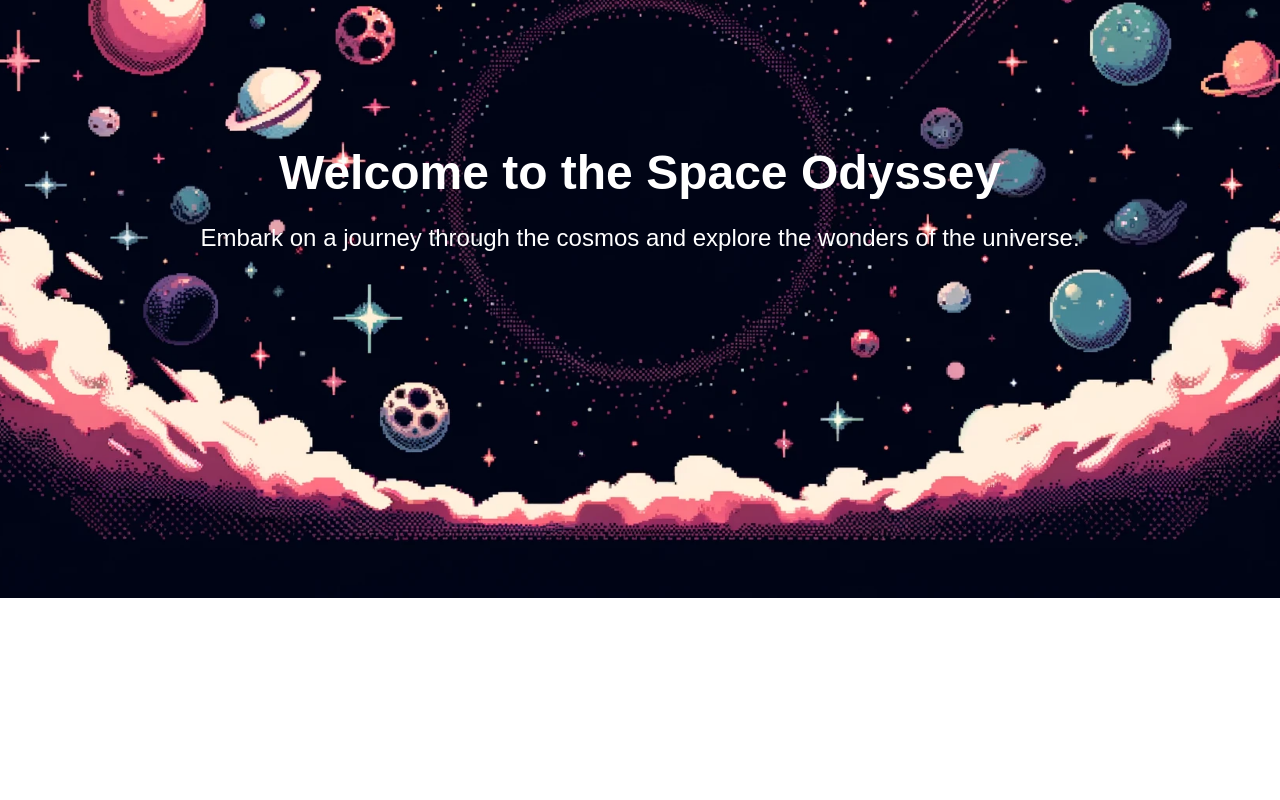
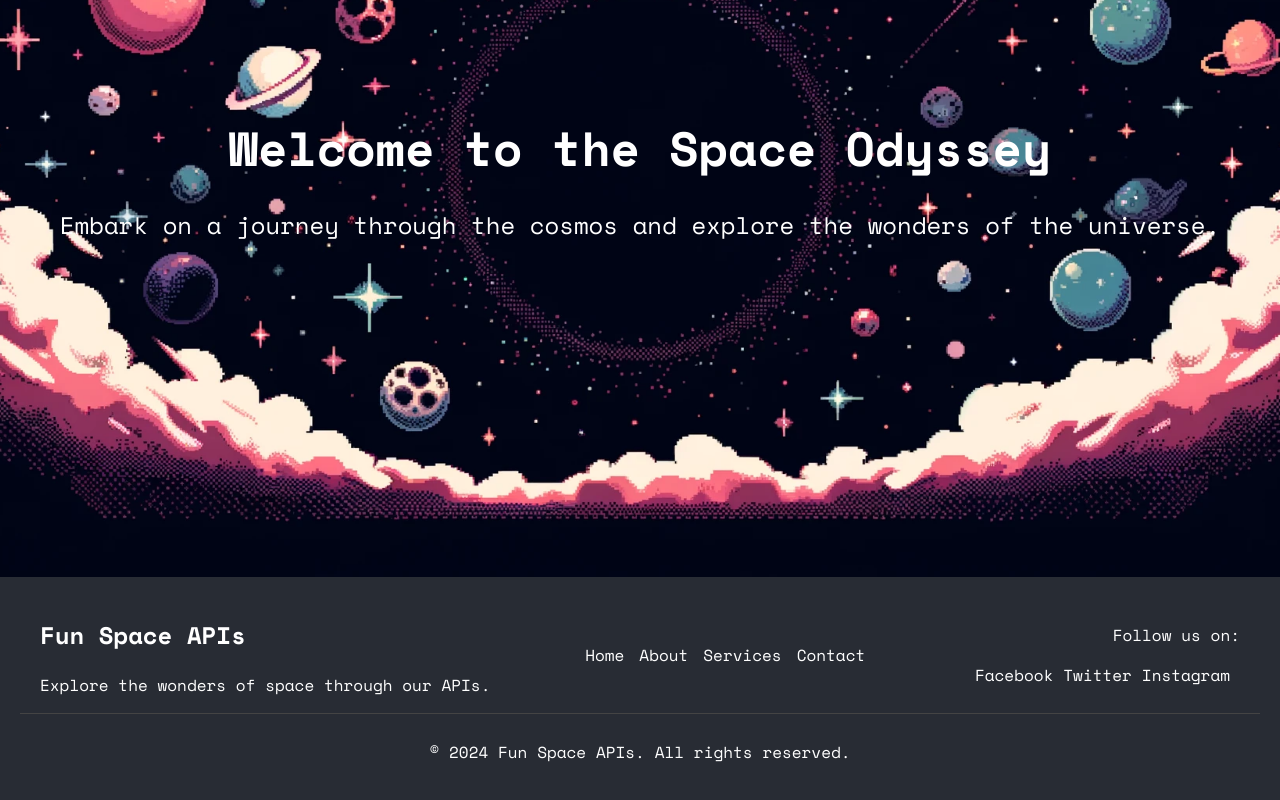
Before and after one commit to YamesYamerson/nasa-fun-app, a React (Create React App) app: page / in a window 1280 px wide. Shown: the part 299-1099 px from the top of the page. Before the commit the page ends 897 px from the top, so only its background shows below. Built offline with nearby package versions, Linux system fonts and the light colour scheme.

Commit message:
fix: potd page
fixed loading animation and scaling on the potd page

```diff
--- /dev/null
+++ b/src/components/Footer.css
@@ -0,0 +1,57 @@
+.footer {
+    background-color: #282c34;
+    color: #ffffff;
+    padding: 20px;
+    text-align: center;
+  }
+
+  .footer-content {
+    display: flex;
+    justify-content: space-between;
+    align-items: center;
+    max-width: 1200px;
+    margin: auto;
+  }
+
+  .footer-left {
+    text-align: left;
+  }
+
+  .footer-center ul {
+    list-style: none;
+    padding: 0;
+  }
+
+  .footer-center ul li {
+    display: inline;
+    margin-right: 15px;
+  }
+
+  .footer-center ul li a {
+    color: #ffffff;
+    text-decoration: none;
+  }
+
+  .footer-right {
+    text-align: right;
+  }
+
+  .social-media {
+    list-style: none;
+    padding: 0;
+  }
+
+  .social-media li {
+    display: inline;
+    margin-right: 10px;
+  }
+
+  .social-media li a {
+    color: #ffffff;
+    text-decoration: none;
+  }
+
+  .footer-bottom {
+    border-top: 1px solid #444;
+    padding-top: 10px;
+  }
--- /dev/null
+++ b/src/components/Footer.js
@@ -0,0 +1,50 @@
+import React from 'react';
+import './Footer.css'; // Custom CSS for the footer
+
+const Footer = () => {
+  return (
+    <footer className="footer">
+      <div className="footer-content">
+        <div className="footer-left">
+          <h2>Fun Space APIs</h2>
+          <p>Explore the wonders of space through our APIs.</p>
+        </div>
+        <div className="footer-center">
+          <ul>
+            <li>
+              <a href="#home">Home</a>
+            </li>
+            <li>
+              <a href="#about">About</a>
+            </li>
+            <li>
+              <a href="#services">Services</a>
+            </li>
+            <li>
+              <a href="#contact">Contact</a>
+            </li>
+          </ul>
+        </div>
+        <div className="footer-right">
+          <p>Follow us on:</p>
+          <ul className="social-media">
+            <li>
+              <a href="https://facebook.com" target="_blank" rel="noopener noreferrer">Facebook</a>
+            </li>
+            <li>
+              <a href="https://twitter.com" target="_blank" rel="noopener noreferrer">Twitter</a>
+            </li>
+            <li>
+              <a href="https://instagram.com" target="_blank" rel="noopener noreferrer">Instagram</a>
+            </li>
+          </ul>
+        </div>
+      </div>
+      <div className="footer-bottom">
+        <p>© {new Date().getFullYear()} Fun Space APIs. All rights reserved.</p>
+      </div>
+    </footer>
+  );
+};
+
+export default Footer;
--- a/src/components/HappyPlanetLoading.css
+++ b/src/components/HappyPlanetLoading.css
@@ -20,12 +20,12 @@
 
   .happy-planet-face img{
     border-radius: 50%;
-    width:600px;
-    height: 600px;
+    width:400px;
+    height: 400px;
   }
   /* Centering the loading animation in the middle of the page */
 .loading-container {
-    padding-top: 100px;
+    padding-top: 20px;
     display: flex;
     justify-content: center; /* Center horizontally */
     align-items: center; /* Center vertically */
@@ -33,3 +33,10 @@
     text-align: center;
     background-color: transparent;
   }
+
+  @media (max-width: 768px) {
+    .happy-planet-face img{
+      width:300px;
+      height: 300px;
+    }
+  }
--- a/src/pages/MainPage/MainPage.css
+++ b/src/pages/MainPage/MainPage.css
@@ -1,6 +1,9 @@
+@import url('https://fonts.googleapis.com/css2?family=Space+Mono:ital,wght@0,400;0,700;1,400;1,700&display=swap');
+
+
 /* App.css */
 .app {
-    font-family: Arial, sans-serif;
+    font-family: 'Space Mono', monospace;
     background-color: black;
     color: white;
   }
@@ -11,14 +14,7 @@
     text-align: center;
   }
 
-  nav button {
-    background: #007bff;
-    color: white;
-    border: none;
-    padding: 10px;
-    margin: 5px;
-    cursor: pointer;
-  }
+
 
   nav button:hover {
     background: #0056b3;
--- a/src/pages/MainPage/MainPage.js
+++ b/src/pages/MainPage/MainPage.js
@@ -1,5 +1,6 @@
 import React, { useState, useEffect } from 'react';
 import Navbar from '../../components/Navbar';
+import Footer from '../../components/Footer';
 import HappyPlanetLoading from '../../components/HappyPlanetLoading'; // Global loading animation
 import Home from './Home';
 import POTDContent from './PotdContent';
@@ -48,6 +49,7 @@ const MainPage = () => {
       ) : (
         renderPage() // Render the selected page content
       )}
+      <Footer />
     </div>
   );
 };
--- a/src/pages/MainPage/MarsRoverContent.js
+++ b/src/pages/MainPage/MarsRoverContent.js
@@ -7,7 +7,7 @@ import HappyPlanetLoading from '../../components/HappyPlanetLoading';
 
 const MarsRoverContent = ({ sol }) => {
   const [page, setPage] = useState(1); // Pagination
-  const pageSize = 5;
+  const pageSize = 3;
 
   const { data, error, loading } = useFetchMarsRoverPhotos(sol, page, pageSize);
 
--- a/src/pages/MainPage/PotdContent.css
+++ b/src/pages/MainPage/PotdContent.css
@@ -1,5 +1,49 @@
-.votd-title{
-    font-size: 2em;
-    font-weight: bold;
-    margin-bottom: 0.5em;
-}
+.apod {
+    display: flex;
+    flex-direction: column;
+    align-items: center;
+    justify-content: center;
+    padding: 20px;
+    gap: 20px;
+  }
+
+  /* For larger screens, divide the screen into two columns */
+  @media (min-width: 992px) {
+
+
+    .apod {
+      flex-direction: row; /* Change to horizontal alignment */
+      justify-content: space-between;
+      padding: 0 40px 20px 40px;
+    }
+
+    .apod > * {
+      flex: 1; /* Each child takes equal space */
+    }
+
+    .apod h1 {
+      text-align: left; /* Align title to the left */
+    }
+
+    .apod img, .apod iframe {
+      width: 100%; /* Use full width in each section */
+      max-height: 400px; /* Maintain a reasonable max height */
+      object-fit: cover; /* Ensure image/video covers the area */
+    }
+
+    .apod p {
+      text-align: left; /* Align the explanation to the left */
+    }
+  }
+
+  /* For smaller screens, keep the existing behavior */
+  @media (max-width: 991px) {
+    .apod {
+      flex-direction: column; /* Revert to vertical alignment */
+      align-items: center;
+    }
+
+    .apod img, .apod iframe {
+      width: 80%; /* Reduce width for smaller screens */
+    }
+  }
--- a/src/pages/MainPage/PotdContent.js
+++ b/src/pages/MainPage/PotdContent.js
@@ -21,8 +21,10 @@ const PotdContent = () => {
   const isVideo = data.url.includes('youtube.com') || /\.(mp4|mov|avi)$/.test(data.url); // Check if content is video
 
   return (
+
+    <div>
+      <h1>{data.title}</h1> {/* Display APOD title */}
       <div className="apod">
-      <h1>{data.title}</h1> {/* Display APOD title */}
         {isVideo ? (
           <iframe
             width="560"
@@ -37,6 +39,7 @@ const PotdContent = () => {
         )}
         <p>{data.explanation}</p> {/* Display APOD explanation */}
       </div>
+    </div>
   );
 };
 
```
Lines whose indentation alone changed are shown as unchanged.
